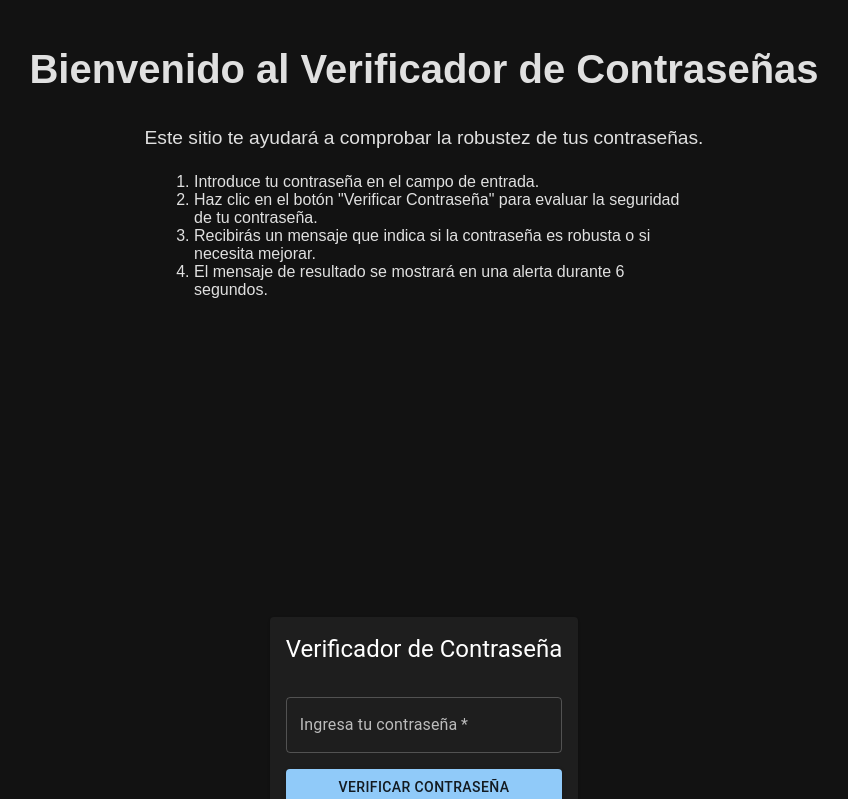
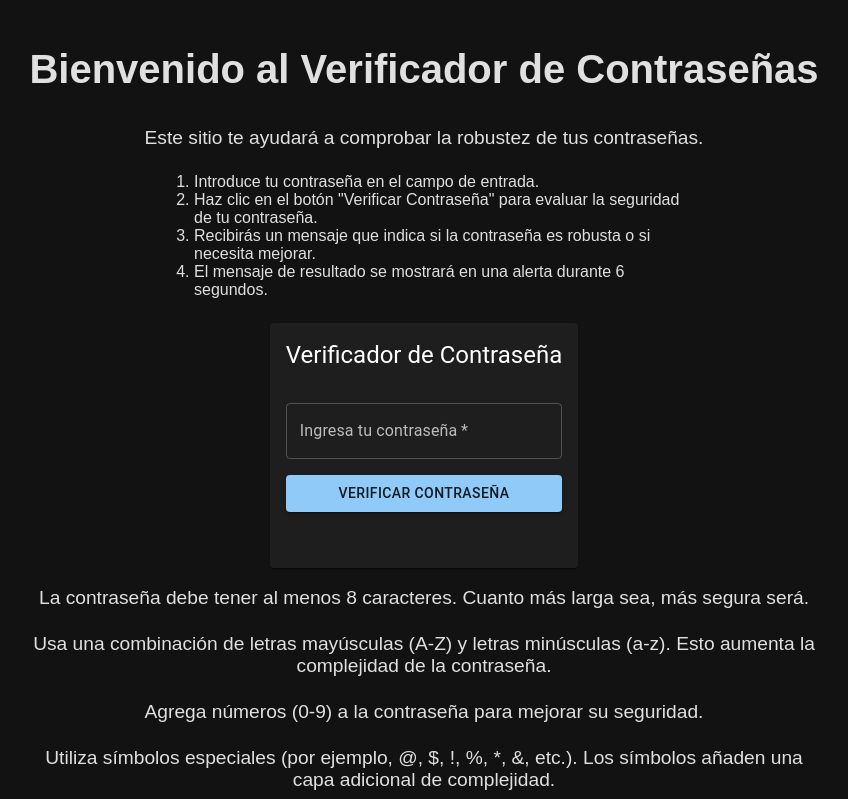
Before and after one commit to dammatus/PruebaDeContrasenias, a React (Vite) app: page / in a window 1280 px wide. Shown: the top 799 px of the page, without its empty margins (216-1064 px from the left). Built offline with nearby package versions, Linux system fonts and the light colour scheme.

Commit message:
cambios en estilos y alerts

```diff
--- a/src/PasswordChecker.tsx
+++ b/src/PasswordChecker.tsx
@@ -9,11 +9,18 @@ const Alert = MuiAlert;
 
 const CenteredContainer = styled('div')({
   display: 'flex',
-    justifyContent: 'center',
+  flexDirection: 'column',
+  justifyContent: 'flex-start', // Alineación vertical superior
   alignItems: 'center',
-    minHeight: '100vh', // Asegurar que ocupe al menos la altura de la viewport
   padding: '0 32px',
   boxSizing: 'border-box',
+  width: '100%',
+  maxWidth: '400px', // Asegura que el card tenga un tamaño máximo
+});
+
+const SnackbarContainer = styled('div')({
+  marginTop: '16px', // Espacio para colocar la Snackbar justo debajo del formulario
+  width: '100%',
 });
 
 export default function PasswordChecker() {
@@ -22,7 +29,6 @@ export default function PasswordChecker() {
   const [openSnackbar, setOpenSnackbar] = useState(false);
 
   const isPasswordStrong = (password: string) => {
-    // La contraseña debe tener al menos 8 caracteres, incluir una mayúscula, una minúscula, un número y un carácter especial
     const strongPasswordRegex = /^(?=.*[a-z])(?=.*[A-Z])(?=.*\d)(?=.*[@$!%*?&])[A-Za-z\d@$!%*?&]{8,}$/;
     return strongPasswordRegex.test(password);
   };
@@ -43,7 +49,7 @@ export default function PasswordChecker() {
 
   return (
     <CenteredContainer>
-      <Card sx={{ width: '100%', maxWidth: 400 }}>
+      <Card>
         <CardHeader title="Verificador de Contraseña" />
         <CardContent>
           <form onSubmit={handleSubmit} style={{ display: 'flex', flexDirection: 'column', gap: '16px' }}>
@@ -58,7 +64,8 @@ export default function PasswordChecker() {
             <Button type="submit" variant="contained" color="primary" fullWidth>
               Verificar Contraseña
             </Button>
-          </form>
+            {/* Añadir el contenedor para la Snackbar aquí */}
+            <SnackbarContainer>
               {message && (
                 <Snackbar open={openSnackbar} autoHideDuration={6000} onClose={handleCloseSnackbar}>
                   <Alert onClose={handleCloseSnackbar} severity={message.isStrong ? 'success' : 'error'}>
@@ -76,6 +83,8 @@ export default function PasswordChecker() {
                   </Alert>
                 </Snackbar>
               )}
+            </SnackbarContainer>
+          </form>
         </CardContent>
       </Card>
     </CenteredContainer>
```
Lines whose indentation alone changed are shown as unchanged.
